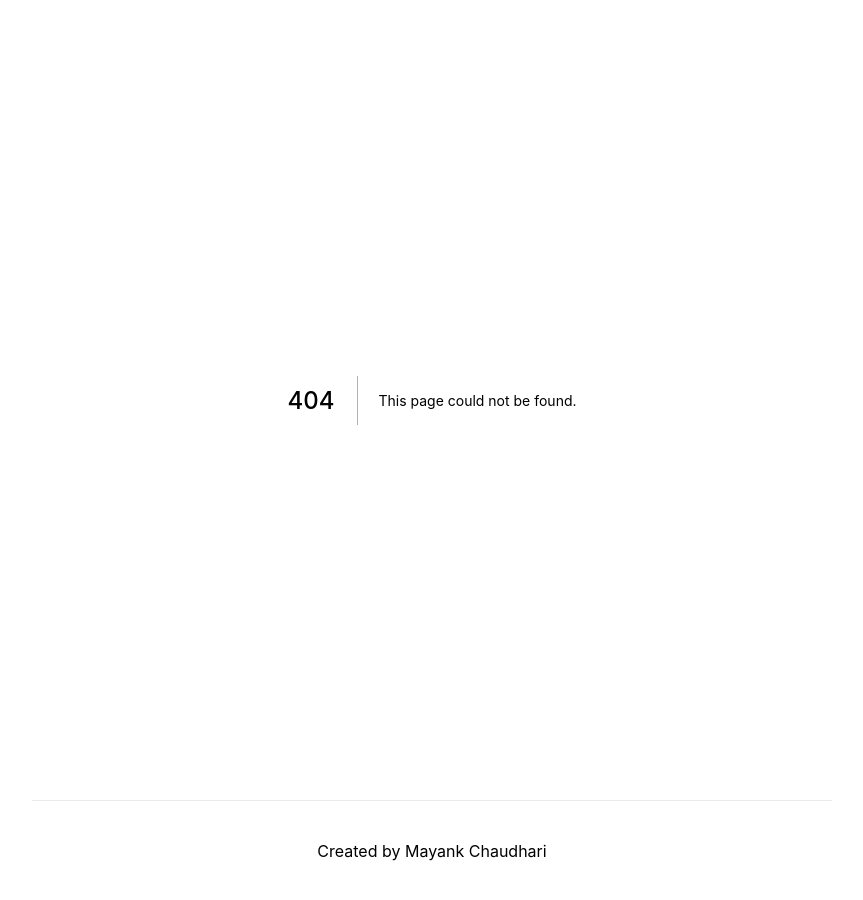
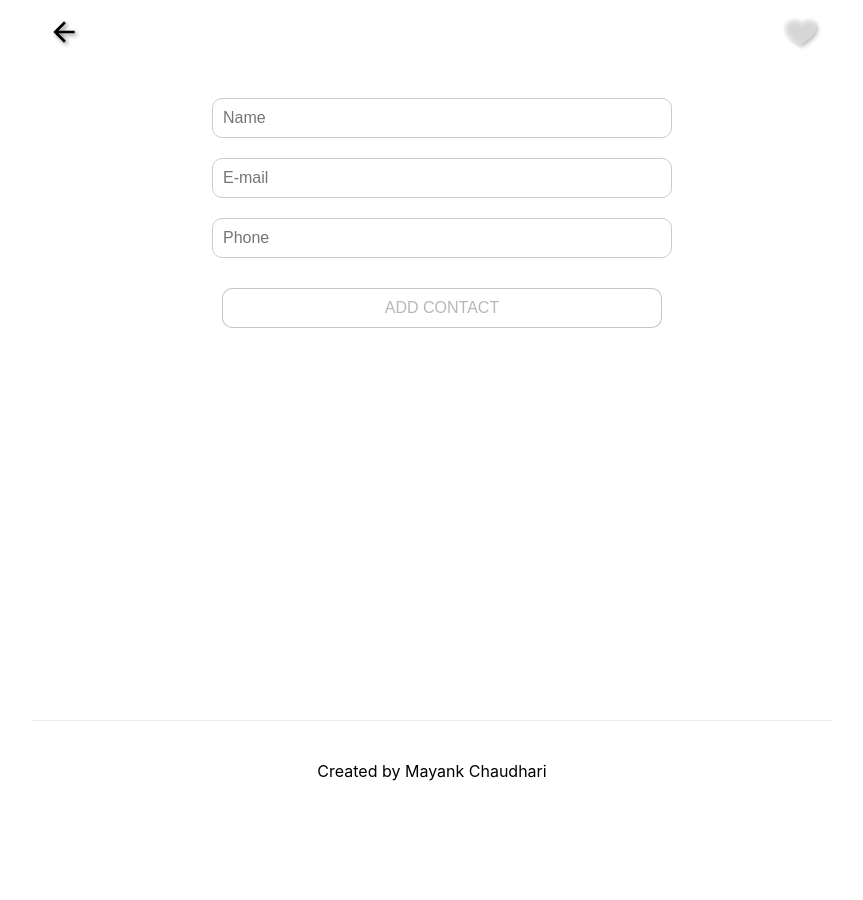
Before and after one commit to mayank1513/next-contact-app, a Next.js app: page /create in a window 1280 px wide. Before the commit this address had no page. Shown: the whole page, without its empty margins (208-1071 px from the left). After the commit the page ends 820 px from the top, so only its background shows below. Built offline with nearby package versions, Linux system fonts and the light colour scheme.

Commit message:
feat: create create contact page
create UpdateContact component
create create contact page

```diff
--- /dev/null
+++ b/components/UpdateContact.module.css
@@ -0,0 +1,56 @@
+.form {
+    padding: 20px;
+    max-width: 500px;
+    margin: 0 auto;
+    display: flex;
+    flex-direction: column;
+}
+
+.form input {
+    width: 100%;
+    padding: 10px;
+    margin: 10px;
+    font-size: inherit;
+    background: transparent;
+    border: 1px solid #ccc;
+    border-radius: 10px;
+    outline: 0;
+}
+
+.form button {
+    margin-left: 20px;
+    margin-top: 20px;
+    padding: 10px;
+    text-transform: uppercase;
+    font-size: inherit;
+    border: 2px solid blue;
+    background: white;
+    border-radius: 10px;
+    outline: 0;
+}
+
+.form button:hover:enabled {
+    cursor: pointer;
+    background: blue;
+    color: white;
+    font-weight: bold;
+}
+
+.form button:disabled {
+    border: 1px solid #aaaa;
+}
+
+.err {
+    position: relative;
+    color: red;
+    padding: 0 0.5em;
+    float: right;
+    background: white;
+    z-index: 100px;
+    margin-bottom: -20px;
+}
+
+.like:hover {
+    cursor: pointer;
+    filter: drop-shadow(2px 2px 2px red);
+}
--- /dev/null
+++ b/components/UpdateContact.tsx
@@ -0,0 +1,127 @@
+import Router from "next/router";
+import Link from "next/link";
+import { Component } from "react";
+import { createContact, updateContact } from "../util/contacts";
+import styles from "./UpdateContact.module.css";
+
+class UpdateContact extends Component {
+  constructor(props) {
+    super(props);
+    this.state = {
+      name: "",
+      nameDirty: false,
+      email: "",
+      emailDirty: false,
+      phone: "",
+      phoneDirty: false,
+      favorite: false,
+    };
+    this.handleInputChange = this.handleInputChange.bind(this);
+    this.handleSubmit = this.handleSubmit.bind(this);
+  }
+  componentDidMount() {
+    if (this.props.contact) this.setState({ ...this.props.contact });
+  }
+  handleInputChange(event) {
+    const target = event.target;
+    const value = target.value;
+    const name = target.name;
+    this.setState({
+      [name]: value,
+      [name + "Dirty"]: true,
+    });
+  }
+  validateEmail() {
+    const re = /^(([^<>()[\]\\.,;:\s@"]+(\.[^<>()[\]\\.,;:\s@"]+)*)|(".+"))@((\[[0-9]{1,3}\.[0-9]{1,3}\.[0-9]{1,3}\.[0-9]{1,3}\])|(([a-zA-Z\-0-9]+\.)+[a-zA-Z]{2,}))$/;
+    return re.test(String(this.state.email).toLowerCase());
+  }
+
+  handleSubmit(e) {
+    e.preventDefault();
+    const { name, email, phone, favorite } = this.state;
+    if (this.props.contact) {
+      updateContact({
+        id: this.props.contact.id,
+        name,
+        email,
+        phone,
+        favorite,
+      }).then(() => Router.push(`/contacts/${this.props.contact.id}`));
+    } else {
+      createContact({
+        name,
+        email,
+        phone,
+        favorite,
+      }).then(() => Router.push("/"));
+    }
+  }
+
+  render() {
+    return (
+      <div>
+        <header>
+          <Link
+            href={
+              this.props.contact ? `/contacts/${this.props.contact.id}` : "/"
+            }
+          >
+            <a>
+              <img src="/arrow-back.svg" className="logo" />
+            </a>
+          </Link>
+          <span className="spacer"></span>
+          <img
+            onClick={() => this.setState({ favorite: !this.state.favorite })}
+            src={this.state.favorite ? "/heart.svg" : "/heart-off.svg"}
+            className={"logo " + styles.like}
+          />
+        </header>
+        <form className={styles.form} onSubmit={this.handleSubmit}>
+          <label>
+            {this.state.nameDirty && this.state.name.length < 3 && (
+              <small className={styles.err}>
+                *Name must be at least 3 characters long
+              </small>
+            )}
+            <input
+              name="name"
+              type="text"
+              value={this.state.name}
+              placeholder="Name"
+              onChange={this.handleInputChange}
+            />
+          </label>
+          <label>
+            {this.state.emailDirty && !this.validateEmail() && (
+              <small className={styles.err}>*Please enter valid email</small>
+            )}
+            <input
+              name="email"
+              type="email"
+              placeholder="E-mail"
+              value={this.state.email}
+              onChange={this.handleInputChange}
+            />
+          </label>
+          <label>
+            <input
+              name="phone"
+              type="tel"
+              placeholder="Phone"
+              value={this.state.Phone}
+              onChange={this.handleInputChange}
+            />
+          </label>
+          <button
+            disabled={this.state.name.length < 3 || !this.validateEmail()}
+          >
+            {this.props.contact ? "Update " : "Add "}Contact
+          </button>
+        </form>
+      </div>
+    );
+  }
+}
+
+export default UpdateContact;
--- /dev/null
+++ b/pages/create.tsx
@@ -0,0 +1,9 @@
+import UpdateContact from "../components/UpdateContact.tsx";
+
+export default ({ createContact }) => {
+  return (
+    <main className="main">
+      <UpdateContact />
+    </main>
+  );
+};
--- a/styles/globals.css
+++ b/styles/globals.css
@@ -10,9 +10,17 @@ a {
     text-decoration: none;
 }
 
+header {
+    display: flex;
+}
+
 * {
     box-sizing: border-box;
     transition: all .5s;
+}
+
+.main {
+    min-height: 90vh;
 }
 
 .container {
@@ -42,4 +50,9 @@ a {
 .logo {
     height: 2em;
     margin: 1em;
+    filter: drop-shadow(2px 2px 2px gray);
 }
+
+.spacer {
+    flex-grow: 1;
+}
```
